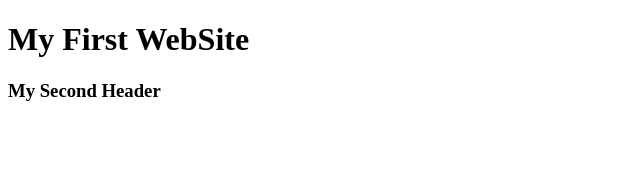
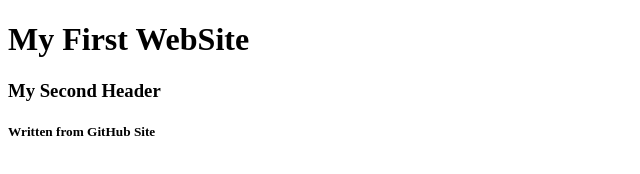
Before and after one commit to muntushar/firstwebsite, a plain HTML site: page index.html in a window 1280 px wide. Shown: the whole page, without its empty margins (0-640 px from the left). Drawn offline with Linux system fonts and the light colour scheme.

Commit message:
Update index.html

```diff
--- a/index.html
+++ b/index.html
@@ -8,5 +8,6 @@
 <body>
     <h1>My First WebSite</h1>
     <h3>My Second Header</h3>
+    <h5>Written from GitHub Site </h5>
 </body>
 </html>
```
